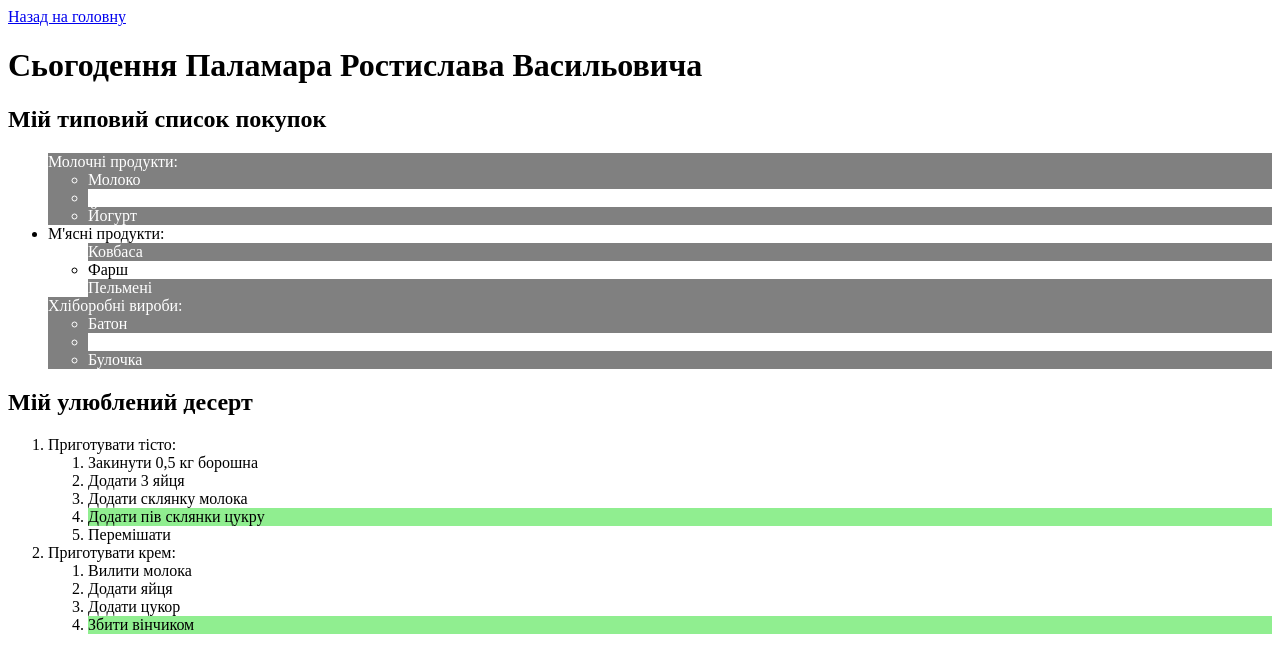
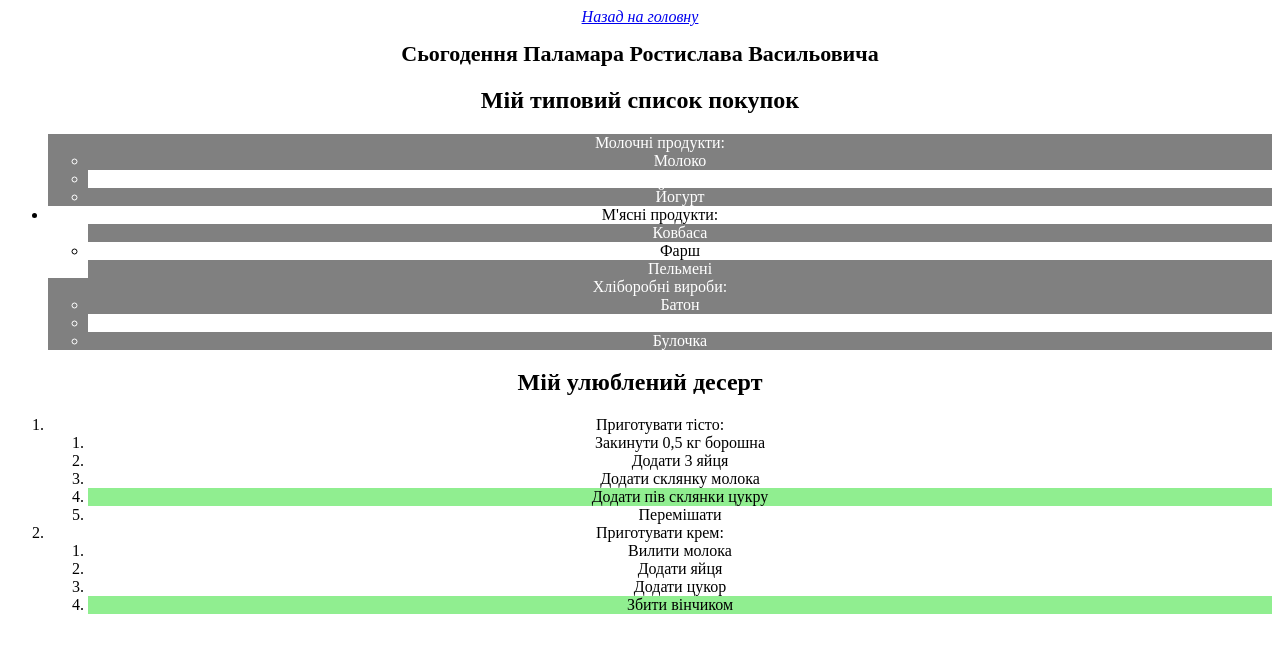
Before and after one commit to Heluxe/pract4, a plain HTML site: page nowadays.html in a window 1280 px wide. Drawn offline with Linux system fonts and the light colour scheme.

Commit message:
Update nowadays.html

```diff
--- a/nowadays.html
+++ b/nowadays.html
@@ -3,10 +3,30 @@
 
 <head>
     <meta charset="UTF-8">
-	<meta http-equiv="X-UA-Compatible" content="IE=edge">
+    <meta http-equiv="X-UA-Compatible" content="IE edge">
     <meta name="viewport" content="width=device-width, initial-scale=1.0">
     <title>Сьогодення Паламара Ростислава Васильовича</title>
     <style>
+        body {
+            text-align: center;
+        }
+
+        h1 {
+            font-size: 22px;
+        }
+
+        a {
+            font-style: italic;
+        }
+
+        h2 {
+            text-align: center;
+        }
+
+        ol {
+            text-align: center;
+        }
+
         ul li:nth-child(odd) {
             background-color: gray;
             color: white;
```
Lines whose indentation alone changed are shown as unchanged.
